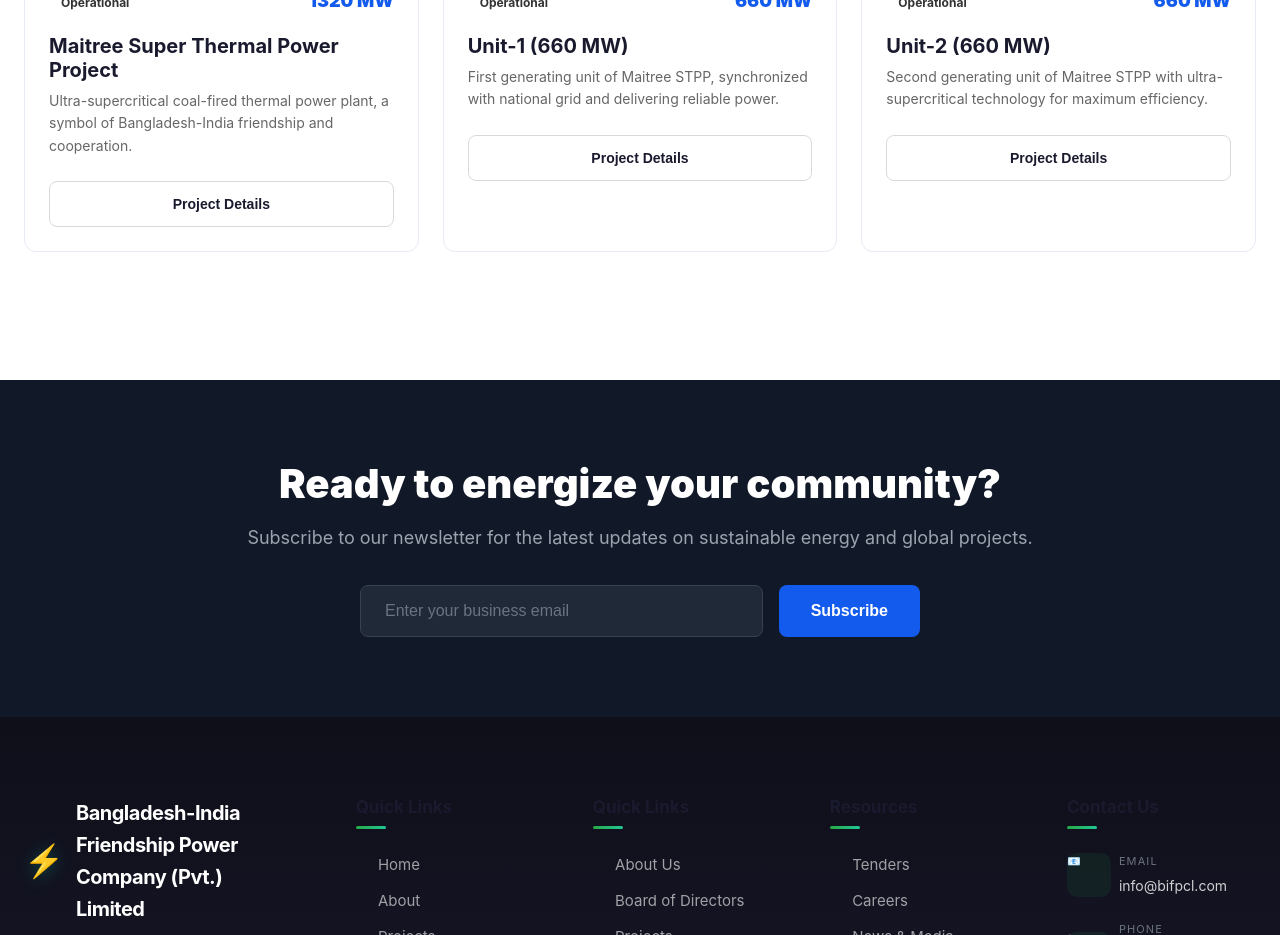
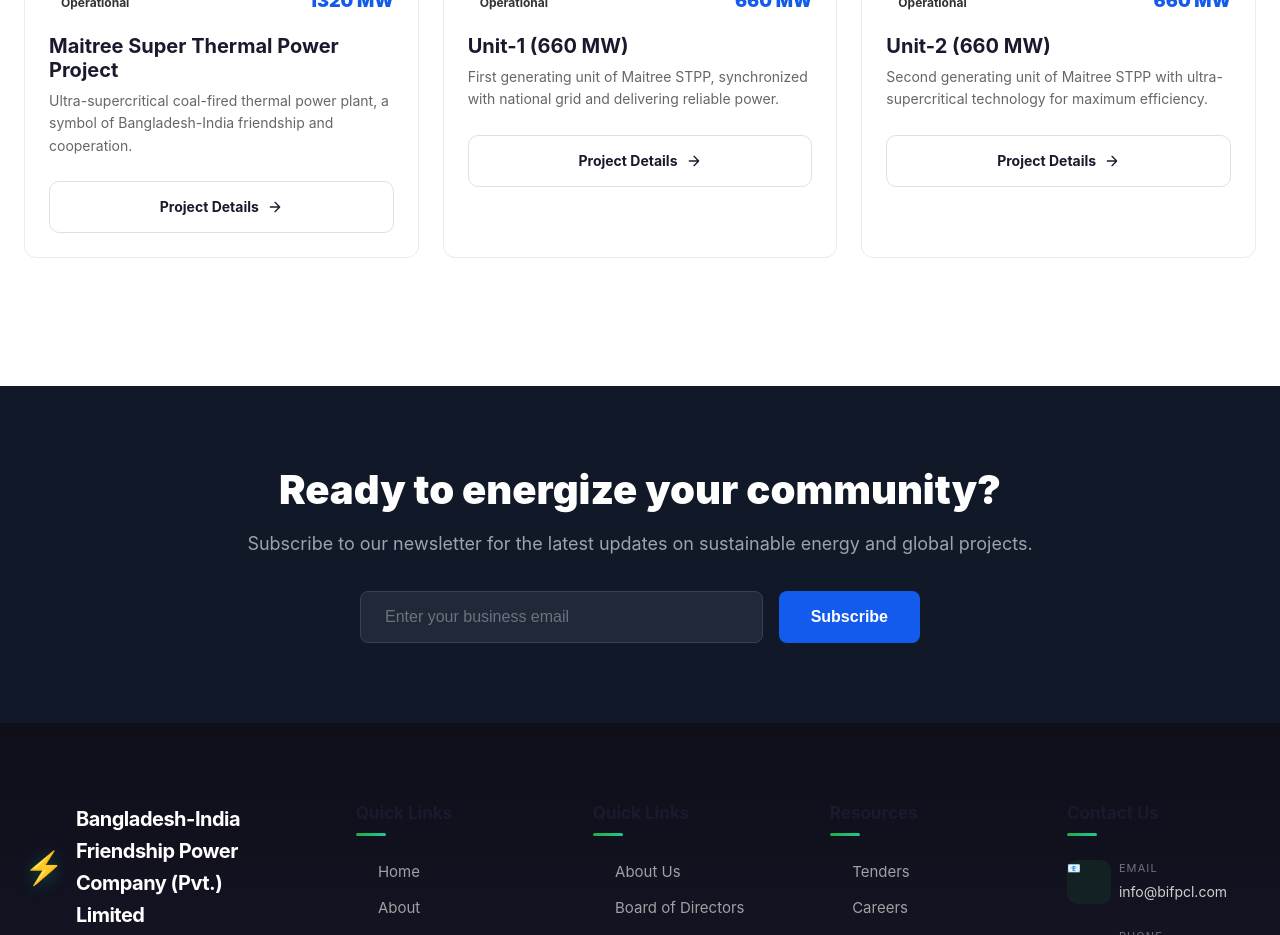
Before and after one commit to hasib41/RampalTaskProject, a React app in the folder frontend/: page / in a window 1280 px wide. Shown: the part 1480-2415 px from the top of the page. Built offline with nearby package versions, Linux system fonts and the light colour scheme; the HTML template or start-up script is replaced by a standard one.

Commit message:
fix project problem on homepage

```diff
--- a/frontend/src/components/sections/ProjectsGrid.css
+++ b/frontend/src/components/sections/ProjectsGrid.css
@@ -142,22 +142,36 @@
 }
 
 .project-cta {
+    display: flex;
+    align-items: center;
+    justify-content: center;
+    gap: 8px;
     width: 100%;
-    padding: 14px;
-    border: 1px solid rgba(0, 0, 0, 0.15);
-    border-radius: 8px;
+    padding: 14px 20px;
+    border: 1px solid rgba(0, 0, 0, 0.12);
+    border-radius: 10px;
     background: transparent;
     font-size: 14px;
     font-weight: 700;
     color: var(--color-dark);
+    text-decoration: none;
     cursor: pointer;
     transition: all 0.3s ease;
+}
+
+.project-cta .cta-icon {
+    transition: transform 0.3s ease;
 }
 
 .project-cta:hover {
     background: var(--color-primary);
     color: var(--color-white);
     border-color: var(--color-primary);
+    box-shadow: 0 4px 16px rgba(19, 91, 236, 0.25);
+}
+
+.project-cta:hover .cta-icon {
+    transform: translateX(4px);
 }
 
 /* Responsive */
--- a/frontend/src/components/sections/ProjectsGrid.tsx
+++ b/frontend/src/components/sections/ProjectsGrid.tsx
@@ -34,7 +34,12 @@
                                 </div>
                                 <h3 className="project-title">{project.title}</h3>
                                 <p className="project-description">{project.description}</p>
-                                <button className="project-cta">Project Details</button>
+                                <Link to={`/projects/${project.id}`} className="project-cta">
+                                    Project Details
+                                    <svg className="cta-icon" width="16" height="16" viewBox="0 0 24 24" fill="none" stroke="currentColor" strokeWidth="2" strokeLinecap="round" strokeLinejoin="round">
+                                        <path d="M5 12h14M12 5l7 7-7 7" />
+                                    </svg>
+                                </Link>
                             </div>
                         </div>
                     ))}
```
